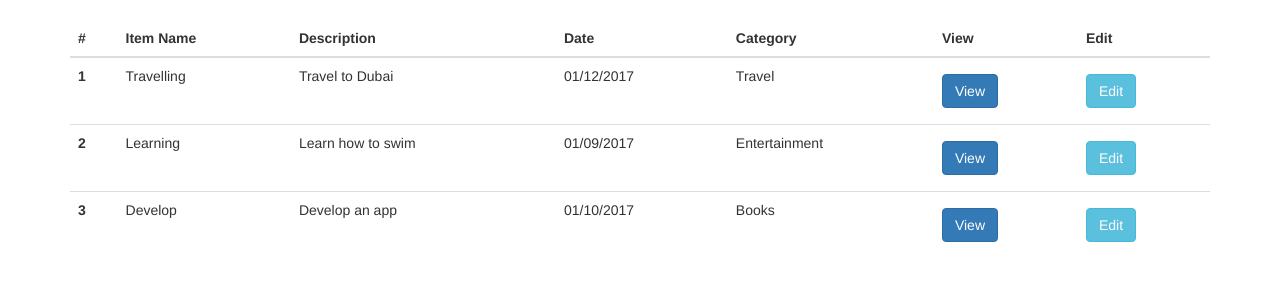
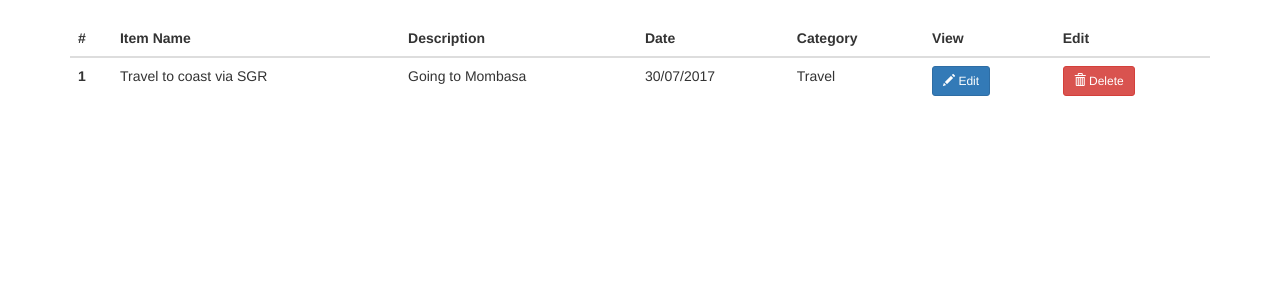
Before and after one commit to vivianchenane/my_bucketlist, a Flask app: page /dashboard in a window 1280 px wide. Shown: the part 52-352 px from the top of the page. Run offline with Flask 2, Linux system fonts and the light colour scheme; some libraries are stand-ins or nearby versions.

Commit message:
FEATURE
updated dashboard to display bucket list items created on form submission

```diff
--- a/app/templates/dashboard.html
+++ b/app/templates/dashboard.html
@@ -14,45 +14,21 @@
             </tr>
         </thead>
         <tbody>
+         {% for item in bucket_list_items %}
             <tr>
-					 			<th scope="row">1</th>
-					 			<td>Travelling</td>
-					 			<td>Travel to Dubai</td>
-					 			<td>01/12/2017</td>
-					 			<td>Travel</td>
+                <th scope="row">{{ item.id }}</th>
+                <td>{{ item.name }}</td>
+                <td>{{ item.description }}</td>
+                <td>{{ item.date }}</td>
+                <td>{{ item.category }}</td>
                 <td>
-					 				<button type="button" class="btn btn-primary navbar-btn">View</button>
+                    <button type="button" class="btn btn-primary btn-sm"><i class="glyphicon glyphicon-pencil"></i> Edit</button>
                 </td>
                 <td>
-					 				<button type="button" class="btn btn-info navbar-btn">Edit</button>
+                    <button type="button" class="btn btn-danger btn-sm"><i class="glyphicon glyphicon-trash"></i> Delete</button>
                 </td>
             </tr>
-					 		<tr>
-					 			<th scope="row">2</th>
-					 			<td>Learning</td>
-					 			<td>Learn how to swim</td>
-					 			<td>01/09/2017</td>
-					 			<td>Entertainment</td>
-					 			<td>
-					 				<button type="button" class="btn btn-primary navbar-btn">View</button>
-					 				</td>
-					 				<td>
-					 				<button type="button" class="btn btn-info navbar-btn">Edit</button>
-					 			</td>
-					 		</tr>
-					 		<tr>
-					 			<th scope="row">3</th>
-					 			<td>Develop</td>
-					 			<td>Develop an app</td>
-					 			<td>01/10/2017</td>
-					 			<td>Books</td>
-					 			<td>
-					 				<button type="button" class="btn btn-primary navbar-btn">View</button>
-					 			</td>
-					 			<td>
-					 			<button type="button" class="btn btn-info navbar-btn">Edit</button>
-					 			</td>
-					 		</tr>
+        {% endfor %}
         </tbody>
     </table>
 </div>
```
Lines whose indentation alone changed are shown as unchanged.
